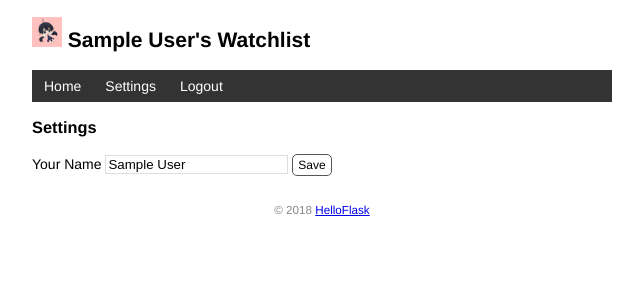
After one commit to junyuyang7/watchlist, a Flask app: page /settings in a window 1280 px wide. The commit adds this page. Shown: the top 300 px of the page, without its empty margins (318-961 px from the left). Run offline with Flask 3, Linux system fonts and the light colour scheme; the visitor is signed in with stand-in values (Sample User, id 1).

Commit message:
User authentication with Flask-Login

```diff
--- a/app.py
+++ b/app.py
@@ -1,9 +1,12 @@
 from flask import Flask, url_for, render_template, redirect, flash, request
 from markupsafe import escape
 from flask_sqlalchemy import SQLAlchemy  # 导入扩展类
+from werkzeug.security import generate_password_hash, check_password_hash
 import os
 import sys
 import click
+from flask_login import LoginManager, UserMixin, login_user, \
+    login_required, logout_user, current_user
 
 WIN = sys.platform.startswith('win')
 if WIN:  # 如果是 Windows 系统，使用三个斜线
@@ -19,6 +22,10 @@ db = SQLAlchemy(app)  # 初始化扩展，传入程序实例 app
 
 app.config['SQLALCHEMY_DATABASE_URI'] = 'sqlite:///' + os.path.join(app.root_path, 'data.db')
 app.config['SECRET_KEY'] = 'dev'
+
+# 初始化 Flask-Login
+login_manager = LoginManager(app)  # 实例化扩展类
+login_manager.login_view = 'login'
 
 # 创建自定义命令 forge
 @app.cli.command()
@@ -51,9 +58,17 @@ def forge():
     click.echo('Done.')
 
 # 创建数据库模型
-class User(db.Model):  # 表名将会是 user（自动生成，小写处理）
+class User(db.Model, UserMixin):  # 表名将会是 user（自动生成，小写处理）
     id = db.Column(db.Integer, primary_key=True)  # 主键
     name = db.Column(db.String(20))  # 名字
+    username = db.Column(db.String(20)) # 用户名
+    password_hash = db.Column(db.String(128)) # 密码散列值
+
+    def set_password(self, password): # 用来设置密码的方法，接受密码作为参数
+        self.password_hash = generate_password_hash(password)
+
+    def validate_password(self, password): # 用于验证密码的方法，接受密码作为参数
+        return check_password_hash(self.password_hash, password)
 
 
 class Movie(db.Model):  # 表名将会是 movie
@@ -83,6 +98,8 @@ def initdb(drop):
 @app.route('/', methods=['GET', 'POST'])
 def index():
     if request.method == 'POST':  # 判断是否是 POST 请求
+        if not current_user.is_authenticated:
+            return redirect(url_for('index'))
         # 获取表单数据
         title = request.form.get('title')  # 传入表单对应输入字段的 name 值
         year = request.form.get('year')
@@ -126,6 +143,7 @@ def page_not_found(e):  # 接受异常对象作为参数
 
 # 编辑条目
 @app.route('/movie/edit/<int:movie_id>', methods=['GET', 'POST'])
+@login_required
 def edit(movie_id):
     movie = Movie.query.get_or_404(movie_id)
 
@@ -147,6 +165,7 @@ def edit(movie_id):
 
 # 删除条目
 @app.route('/movie/delete/<int:movie_id>', methods=['POST'])  # 限定只接受 POST 请求
+@login_required
 def delete(movie_id):
     movie = Movie.query.get_or_404(movie_id)  # 获取电影记录
     db.session.delete(movie)  # 删除对应的记录
@@ -154,4 +173,84 @@ def delete(movie_id):
     flash('Item deleted.')
     return redirect(url_for('index'))  # 重定向回主页
 
+# 生成管理员账户
+@app.cli.command()
+@click.option('--username', prompt=True, help='The username used to login.')
+@click.option('--password', prompt=True, hide_input=True, confirmation_prompt=True, help='The password used to login.')
+def admin(username, password):
+    """Create user"""
+    db.create_all()
+    user = User.query.first()
+    if user is not None:
+        click.echo('Updating user...')
+        user.username = username
+        user.set_password(password)
+    else:
+        click.echo('Creating user...')
+        user = User(username=username, name='Admin')
+        user.set_password(password)
+        db.session.add(user)
+
+    db.session.commit()
+    click.echo('Done.')
+
+@login_manager.user_loader
+def load_user(user_id): # 创建用户加载回调函数，接受用户ID作为参数
+    user = User.query.get(int(user_id))
+    return user
+
+# 用户登录
+@app.route('/login', methods=['GET', 'POST'])
+def login():
+    if request.method == 'POST':
+        username = request.form['username']
+        password = request.form['password']
+
+        if not username or not password:
+            flash('Invalid input')
+            return redirect(url_for('login'))
+
+        user = User.query.first()
+        # 验证密码是否正确
+        print('is_correct:', user.validate_password(password))
+        if username == user.username and user.validate_password(password):
+            login_user(user)
+            flash('Login success')
+            return redirect(url_for('index'))
+
+        flash('Invalid username or password.')
+        return redirect(url_for('login'))
+
+    return render_template('login.html')
+
+# 登出
+@app.route('/logout')
+@login_required
+def logout():
+    logout_user()
+    flash('Goodbye.')
+    return redirect(url_for('index'))
+
+# 支持设置用户名字
+@app.route('/settings', methods=['GET', 'POST'])
+@login_required
+def settings():
+    if request.method == 'POST':
+        name = request.form['name']
+
+        if not name or len(name) > 20:
+            flash('Invalid input.')
+            return redirect(url_for('settings'))
+
+        current_user.name = name
+        # current_user 会返回当前登录用户的数据库记录对象
+        # 等同于下面的用法
+        # user = User.query.first()
+        # user.name = name
+        db.session.commit()
+        flash('Settings updated.')
+        return redirect(url_for('index'))
+
+    return render_template('settings.html')
+
 # MarkupSafe（Flask 的依赖之一）提供的 escape() 函数对 name 变量进行转义处理，比如把 < 转换成 &lt;
--- a/templates/404.html
+++ b/templates/404.html
@@ -9,10 +9,6 @@
 <body>
     {% extends 'base.html' %}
     {% block content %}
-    <h2>
-        <img alt="Avatar" class="avatar" src="{{ url_for('static', filename='images/avatar.jpg') }}">
-        {{ user.name }}'s Watchlist
-    </h2>
     <ul class="movie-list">
         <li>
             Page Not Found - 404
--- a/templates/base.html
+++ b/templates/base.html
@@ -17,6 +17,12 @@
     <nav>
         <ul>
             <li><a href="{{ url_for('index') }}">Home</a></li>
+            {% if current_user.is_authenticated %}
+                <li><a href="{{ url_for('settings') }}">Settings</a></li>
+                <li><a href="{{ url_for('logout') }}">Logout</a></li>
+            {% else %}
+                <li><a href="{{ url_for('login') }}">Login</a></li>
+            {% endif %}
         </ul>
     </nav>
     {% block content %}{% endblock %}
--- a/templates/index.html
+++ b/templates/index.html
@@ -16,11 +16,16 @@
     </h2> -->
     {# 使用 length 过滤器获取 movies 变量的长度 #}
     <p>{{ movies | length }} Titles</p>
+
+    <!-- 在模板中可以直接使用 current_user 变量 -->
+    {% if current_user.is_authenticated %}
     <form method="post">
         Name <input type="text" name="title" autocomplete="off">
         Year <input type="text" name="year" autocomplete="off">
         <input class="btn" type="submit" name="submit" value="Add">
     </form>
+    {% endif %}
+
     <ul class="movie-list">
         {% for movie in movies %}  {# 迭代 movsies 变量 #}
         <li>
--- /dev/null
+++ b/templates/settings.html
@@ -0,0 +1,22 @@
+<!DOCTYPE html>
+<html lang="en">
+<head>
+    <meta charset="utf-8">
+    <title>{{ user.name }}'s Watchlist</title>
+    <link rel="icon" href="{{ url_for('static', filename='favicon.png') }}">
+    <link rel="stylesheet" href="{{url_for('static', filename='style.css')}}" type="text/css">
+</head>
+<body>
+    {% extends 'base.html' %}
+    {% block content %}
+    <h3>Settings</h3>
+    <form method="post">
+        Your Name <input type="text" name="name" autocomplete="off" required value="{{ current_user.name }}">
+        <input class="btn" type="submit" name="submit" value="Save">
+    </form>
+    {% endblock %}
+    <footer>
+        <small>&copy; 2018 <a href="http://helloflask.com/book/3">HelloFlask</a></small>
+    </footer>
+</body>
+</html>
```
Also changed, not shown: templates/login.html (added, +26 -0 lines).
